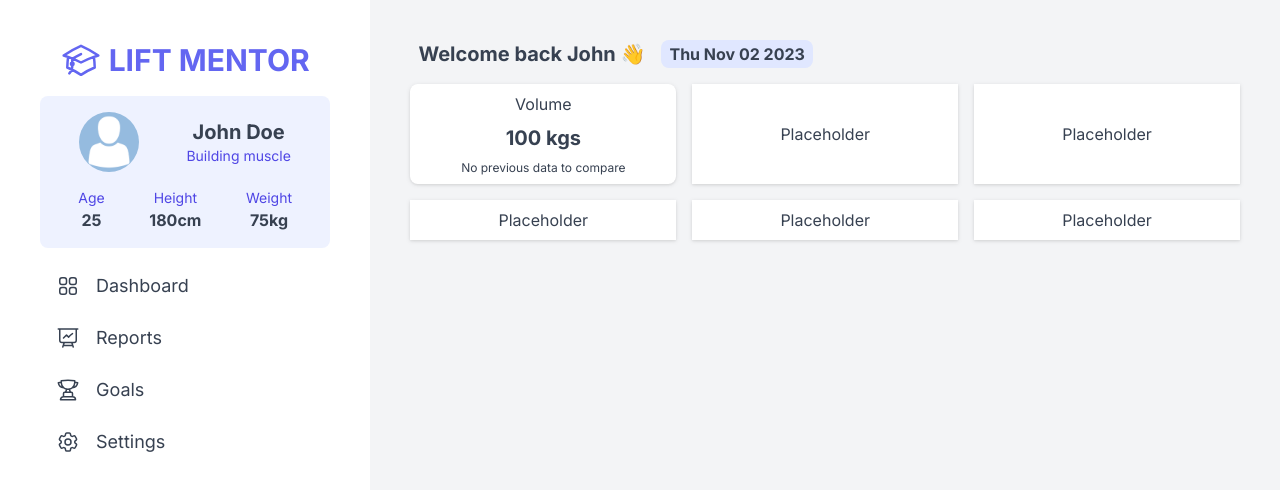
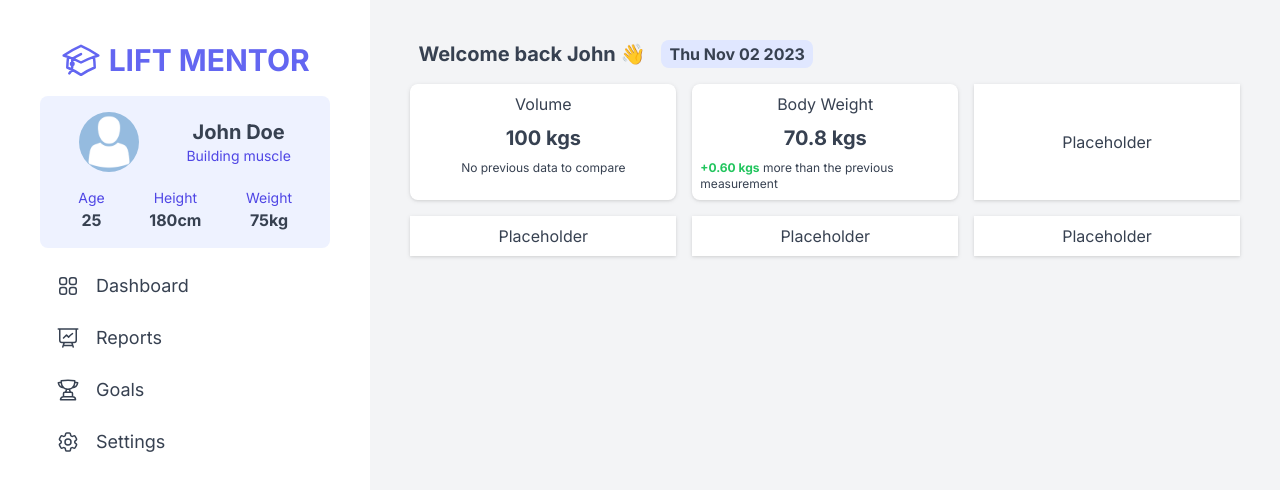
Before and after one commit to MarekRykaczewski/lift-mentor, a Next.js app: page / in a window 1280 px wide. Shown: the top 490 px of the page. Built offline with nearby package versions, Linux system fonts and the light colour scheme.

Commit message:
add WeightCard to dashboard

```diff
--- /dev/null
+++ b/src/app/components/WeightCard.tsx
@@ -0,0 +1,45 @@
+import { mockBodyWeightData } from "../mockData";
+
+const WeightCard = () => {
+  // Find the most recent body weight
+  const mostRecentBodyWeightData = mockBodyWeightData.reduce(
+    (mostRecent, data) => {
+      return data.date > mostRecent.date ? data : mostRecent;
+    }
+  );
+
+  // Find the body weight measurement one entry before the most recent one
+  const indexOfMostRecent = mockBodyWeightData.indexOf(
+    mostRecentBodyWeightData
+  );
+  const previousBodyWeightData =
+    indexOfMostRecent > 0 ? mockBodyWeightData[indexOfMostRecent - 1] : null;
+
+  // Calculate the raw increase
+  const rawIncrease = previousBodyWeightData
+    ? mostRecentBodyWeightData.weight - previousBodyWeightData.weight
+    : 0;
+
+  return (
+    <div className="flex flex-col w-full gap-2 items-center bg-white p-2 rounded-lg drop-shadow">
+      <p>Body Weight</p>
+      <p className="text-xl font-bold">{mostRecentBodyWeightData.weight} kgs</p>
+      <p className="text-xs">
+        {previousBodyWeightData && (
+          <span className="text-green-500 font-bold">
+            {rawIncrease > 0
+              ? `+${rawIncrease.toFixed(2)} kgs`
+              : `${rawIncrease.toFixed(2)} kgs`}
+          </span>
+        )}
+        {previousBodyWeightData
+          ? ` ${
+              rawIncrease > 0 ? "more" : "less"
+            } than the previous measurement`
+          : "No previous data to compare"}
+      </p>
+    </div>
+  );
+};
+
+export default WeightCard;
--- a/src/app/mockData.ts
+++ b/src/app/mockData.ts
@@ -50,3 +50,54 @@ export const mockTrainingData: TrainingData[] = [
     date: new Date("2023-11-04"),
   },
 ];
+
+export const mockBodyWeightData = [
+  {
+    weight: 70, // Initial body weight
+    date: new Date("2023-11-01"),
+  },
+  {
+    weight: 71,
+    date: new Date("2023-10-01"),
+  },
+  {
+    weight: 70.5,
+    date: new Date("2023-09-02"),
+  },
+  {
+    weight: 70.2,
+    date: new Date("2023-08-02"),
+  },
+  {
+    weight: 70.8,
+    date: new Date("2023-12-27"),
+  },
+  {
+    weight: 71.2,
+    date: new Date("2023-11-04"),
+  },
+  {
+    weight: 71.5,
+    date: new Date("2023-10-20"),
+  },
+  {
+    weight: 71.3,
+    date: new Date("2023-09-15"),
+  },
+  {
+    weight: 71.8,
+    date: new Date("2023-08-30"),
+  },
+  {
+    weight: 71.1,
+    date: new Date("2023-08-15"),
+  },
+  {
+    weight: 71.7,
+    date: new Date("2023-12-14"),
+  },
+  {
+    weight: 71.4, // Most recent body weight
+    date: new Date("2023-11-12"),
+  },
+];
--- a/src/app/page.tsx
+++ b/src/app/page.tsx
@@ -1,4 +1,5 @@
 import VolumeCard from "./components/VolumeCard";
+import WeightCard from "./components/WeightCard";
 
 export default function Home() {
   const currentDate = new Date().toDateString();
@@ -13,11 +14,11 @@ export default function Home() {
           {currentDate}
         </div>
       </div>
-      <div className="flex items-center justify-center w-full h-full">
+      <div className="flex w-full h-full">
         <VolumeCard />
       </div>
-      <div className="flex items-center justify-center p-2 bg-white drop-shadow">
-        Placeholder
+      <div className="flex w-full h-full">
+        <WeightCard />
       </div>
       <div className="flex items-center justify-center p-2 bg-white drop-shadow">
         Placeholder
```
